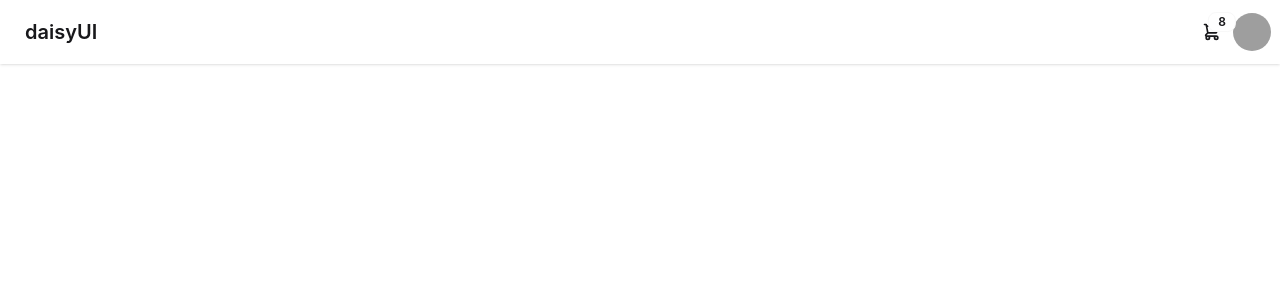
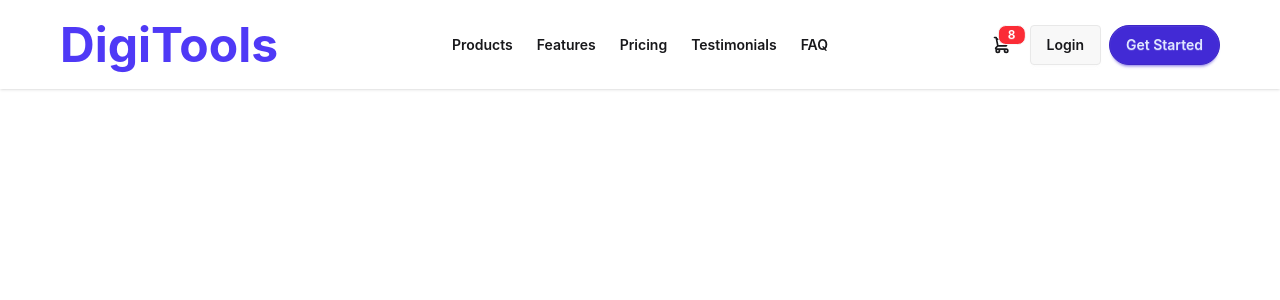
Before and after one commit to Mahabubislam50725/Assignment-6-B13, a React (Vite) app: page / in a window 1280 px wide. Shown: the top 300 px of the page. Built offline with nearby package versions, Linux system fonts and the light colour scheme; grey boxes are pictures that could not be loaded.

Commit message:
Complete NavBar

```diff
--- /dev/null
+++ b/public/Data.json
@@ -0,0 +1,96 @@
+[
+  {
+    "id": 1,
+    "name": "Starter Resume Kit",
+    "description": "Basic resume builder with essential templates for beginners.",
+    "price": 0,
+    "period": "one-time",
+    "tag": "new",
+    "tagType": "new",
+    "features": [
+      "10+ templates",
+      "Basic customization",
+      "Download as PDF"
+    ],
+    "icon": "FileText"
+  },
+  {
+    "id": 2,
+    "name": "Pro Resume Builder",
+    "description": "Advanced resume builder with ATS optimization and premium designs.",
+    "price": 9.99,
+    "period": "monthly",
+    "tag": "popular",
+    "tagType": "popular",
+    "features": [
+      "100+ templates",
+      "ATS optimization",
+      "Export to PDF",
+      "Custom fonts"
+    ],
+    "icon": "Award"
+  },
+  {
+    "id": 3,
+    "name": "Career Boost Pack",
+    "description": "Complete package including resume, cover letter, and portfolio builder.",
+    "price": 49.99,
+    "period": "yearly",
+    "tag": "best seller",
+    "tagType": "best",
+    "features": [
+      "Resume builder",
+      "Cover letter templates",
+      "Portfolio website",
+      "Priority support"
+    ],
+    "icon": "Rocket"
+  },
+  {
+    "id": 4,
+    "name": "Student Plan",
+    "description": "Affordable resume tools for students and fresh graduates.",
+    "price": 4.99,
+    "period": "monthly",
+    "tag": "new",
+    "tagType": "new",
+    "features": [
+      "20+ templates",
+      "Easy editing",
+      "Export to PDF",
+      "Internship-focused designs"
+    ],
+    "icon": "BookOpen"
+  },
+  {
+    "id": 5,
+    "name": "Portfolio Builder",
+    "description": "Create stunning online portfolios easily.",
+    "price": 14.99,
+    "period": "monthly",
+    "tag": "popular",
+    "tagType": "popular",
+    "features": [
+      "Custom domains",
+      "Drag-and-drop editor",
+      "SEO optimization"
+    ],
+    "icon": "Globe"
+  },
+  {
+    "id": 6,
+    "name": "Job Hunter Pack",
+    "description": "All-in-one toolkit for job seekers to stand out.",
+    "price": 29.99,
+    "period": "yearly",
+    "tag": "best seller",
+    "tagType": "best",
+    "features": [
+      "Resume + cover letter",
+      "Interview tips",
+      "Job tracking dashboard",
+      "Email templates"
+    ],
+    "icon": "Target"
+  }
+]
--- a/src/App.jsx
+++ b/src/App.jsx
@@ -1,61 +1,21 @@
 
 import './App.css'
+import NavBar from './Component/NavBar/NavBar';
+
+const fatchData = async () => {
+  const res = await fetch("/Data.json");
+  return res.json();
+}
 
 function App() {
-
+  const DataPromise = fatchData();
 
   return (
     <>
-      <div className='container mx-auto'>
-           <div className="navbar bg-base-100 shadow-sm">
-        <div className="flex-1">
-          <a className="btn btn-ghost text-xl">daisyUI</a>
-        </div>
-        <div className="flex-none">
-          <div className="dropdown dropdown-end">
-            <div tabIndex={0} role="button" className="btn btn-ghost btn-circle">
-              <div className="indicator">
-                <svg xmlns="http://www.w3.org/2000/svg" className="h-5 w-5" fill="none" viewBox="0 0 24 24" stroke="currentColor"> <path strokeLinecap="round" strokeLinejoin="round" strokeWidth="2" d="M3 3h2l.4 2M7 13h10l4-8H5.4M7 13L5.4 5M7 13l-2.293 2.293c-.63.63-.184 1.707.707 1.707H17m0 0a2 2 0 100 4 2 2 0 000-4zm-8 2a2 2 0 11-4 0 2 2 0 014 0z" /> </svg>
-                <span className="badge badge-sm indicator-item">8</span>
-              </div>
-            </div>
-            <div
-              tabIndex={0}
-              className="card card-compact dropdown-content bg-base-100 z-1 mt-3 w-52 shadow">
-              <div className="card-body">
-                <span className="text-lg font-bold">8 Items</span>
-                <span className="text-info">Subtotal: $999</span>
-                <div className="card-actions">
-                  <button className="btn btn-primary btn-block">View cart</button>
-                </div>
-              </div>
-            </div>
-          </div>
-          <div className="dropdown dropdown-end">
-            <div tabIndex={0} role="button" className="btn btn-ghost btn-circle avatar">
-              <div className="w-10 rounded-full">
-                <img
-                  alt="Tailwind CSS Navbar component"
-                  src="https://img.daisyui.com/images/stock/photo-1534528741775-53994a69daeb.webp" />
-              </div>
-            </div>
-            <ul
-              tabIndex="-1"
-              className="menu menu-sm dropdown-content bg-base-100 rounded-box z-1 mt-3 w-52 p-2 shadow">
-              <li>
-                <a className="justify-between">
-                  Profile
-                  <span className="badge">New</span>
-                </a>
-              </li>
-              <li><a>Settings</a></li>
-              <li><a>Logout</a></li>
-            </ul>
-          </div>
-        </div>
-      </div>
-      </div>
+         <NavBar></NavBar>
+        {/* <Suspense fallback={<span className="loading loading-dots loading-xl"></span>}>
 
+        </Suspense> */}
     </>
   )
 }
--- /dev/null
+++ b/src/Component/NavBar/NavBar.jsx
@@ -0,0 +1,65 @@
+import React from 'react';
+
+const NavBar = () => {
+    return (
+        <div className="navbar bg-base-100 shadow-sm px-15 py-5 ">
+            <div className="navbar-start">
+                <div className="dropdown">
+                    <div tabIndex={0} role="button" className="btn btn-ghost lg:hidden">
+                        <svg xmlns="http://www.w3.org/2000/svg" className="h-5 w-5" fill="none" viewBox="0 0 24 24" stroke="currentColor"> <path strokeLinecap="round" strokeLinejoin="round" strokeWidth="2" d="M4 6h16M4 12h8m-8 6h16" /> </svg>
+                    </div>
+                    <ul
+                        tabIndex="-1"
+                        className="menu menu-sm dropdown-content bg-base-100 rounded-box z-1 mt-3 w-52 p-2 shadow">
+                        <li><a>Item 1</a></li>
+                        <li><a>Item 2</a> </li>
+                        <li><a>Item 3</a></li>
+                        <li><a>Item 5</a></li>
+                        <li><a>Item 6</a></li>
+                    </ul>
+                </div>
+                <a className="text-5xl font-bold text-[#4F39F6]">DigiTools</a>
+            </div>
+            <div className="navbar-center hidden lg:flex">
+                <ul className="menu menu-horizontal px-1 font-semibold ">
+                    <li><a>Products</a></li>
+                    <li><a>Features</a> </li>
+                    <li><a>Pricing</a></li>
+                    <li><a>Testimonials</a></li>
+                    <li><a>FAQ</a></li>
+                </ul>
+            </div>
+            <div className="navbar-end">
+                <div className='flex justify-between items-center gap-2'>
+                    <div className="flex gap-3">
+                        <div className="dropdown dropdown-end">
+                            <div tabIndex={0} role="button" className="btn btn-ghost btn-circle">
+                                <div className="indicator">
+                                    <svg xmlns="http://www.w3.org/2000/svg" className="h-5 w-5" fill="none" viewBox="0 0 24 24" stroke="currentColor"> <path strokeLinecap="round" strokeLinejoin="round" strokeWidth="2" d="M3 3h2l.4 2M7 13h10l4-8H5.4M7 13L5.4 5M7 13l-2.293 2.293c-.63.63-.184 1.707.707 1.707H17m0 0a2 2 0 100 4 2 2 0 000-4zm-8 2a2 2 0 11-4 0 2 2 0 014 0z" /> </svg>
+                                    <span className="badge badge-sm indicator-item bg-red-500 text-white">8</span>
+                                </div>
+                            </div>
+
+
+                            <div
+                                tabIndex={0}
+                                className="card card-compact dropdown-content bg-base-100 z-1 mt-3 w-52 shadow">
+
+                            </div>
+                        </div>
+
+                    </div>
+
+                    <div>
+                        <button className='btn'>Login</button>
+                    </div>
+                    <div>
+                        <button className='btn btn-primary rounded-full'>Get Started</button>
+                    </div>
+                </div>
+            </div>
+        </div>
+    );
+};
+
+export default NavBar;
```
